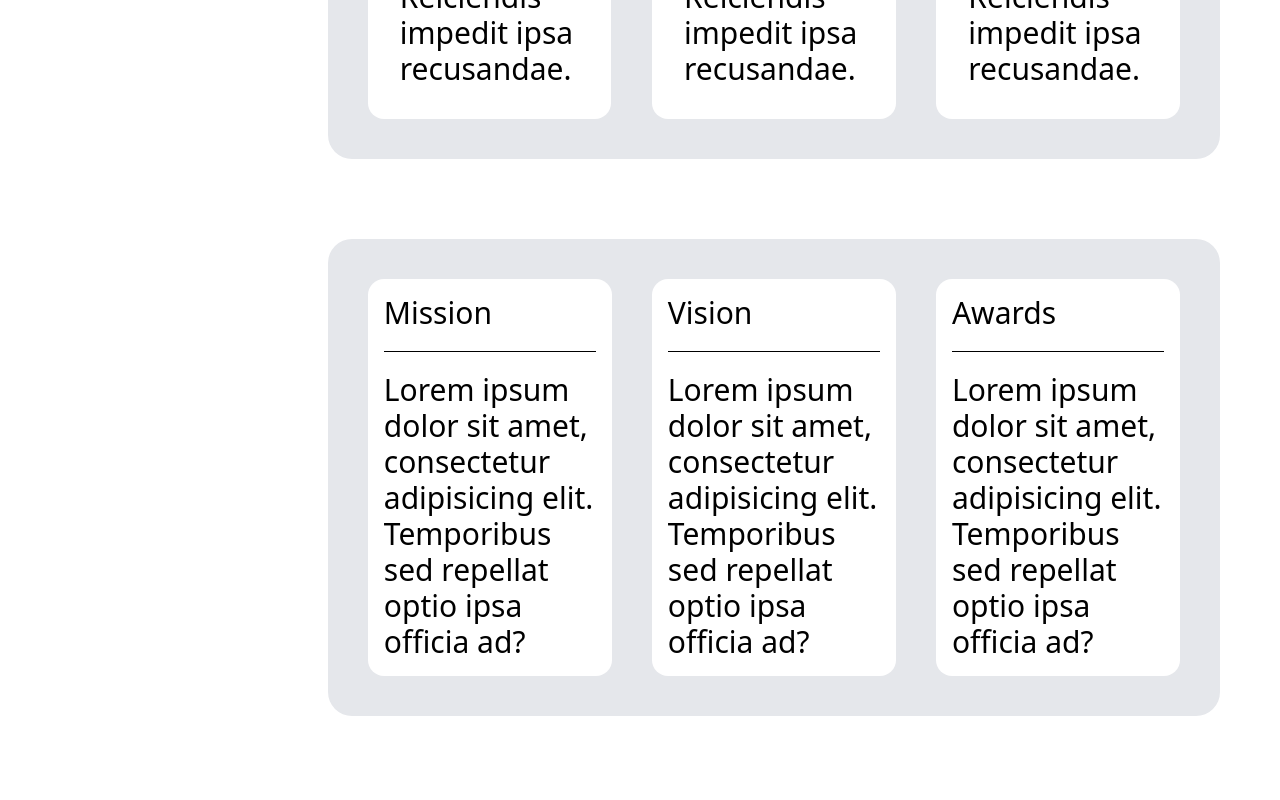
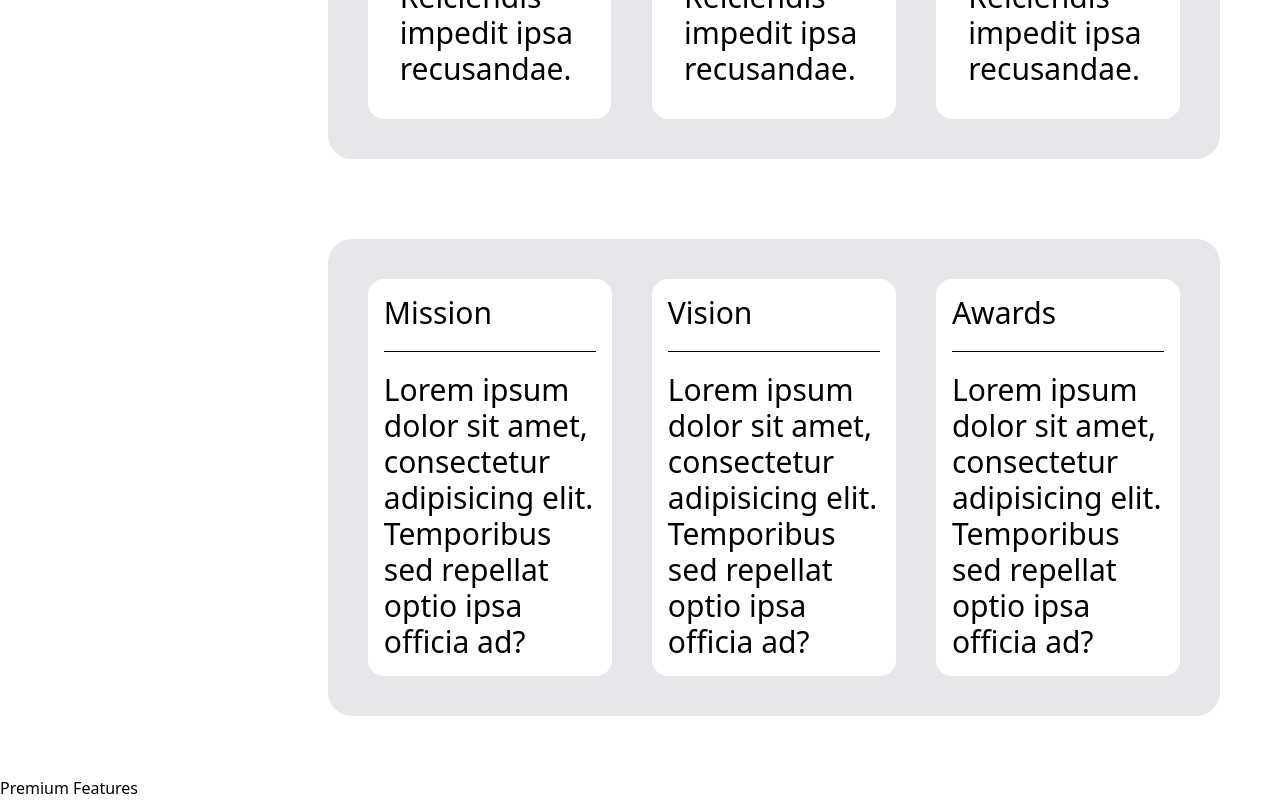
Before and after one commit to calebtolorunleke/Brandwave_App, a React (Vite) app: page /biopage in a window 1280 px wide. Shown: the part 2461-3261 px from the top of the page. Before the commit the page ends 3237 px from the top, so only its background shows below. Built offline with nearby package versions, Linux system fonts and the light colour scheme.

Commit message:
new change on bio

```diff
--- a/src/components/BioPage.jsx
+++ b/src/components/BioPage.jsx
@@ -320,6 +320,9 @@ const BioPage = () => {
           </div>
         </div>
       </div>
+      <div>
+        <h1>Premium Features</h1>
+      </div>
     </div>
   );
 };
```
